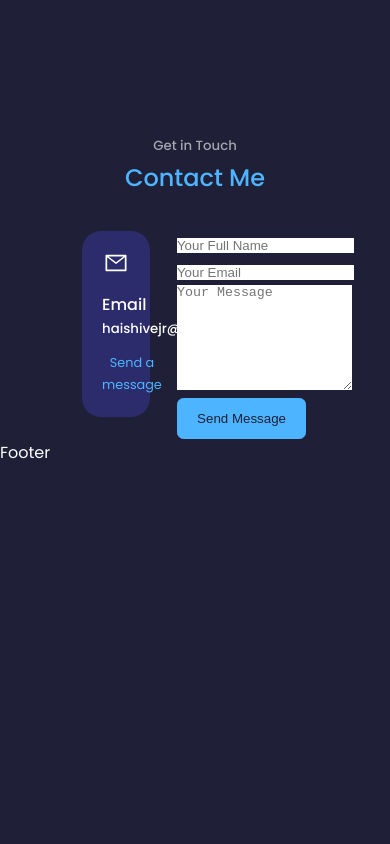
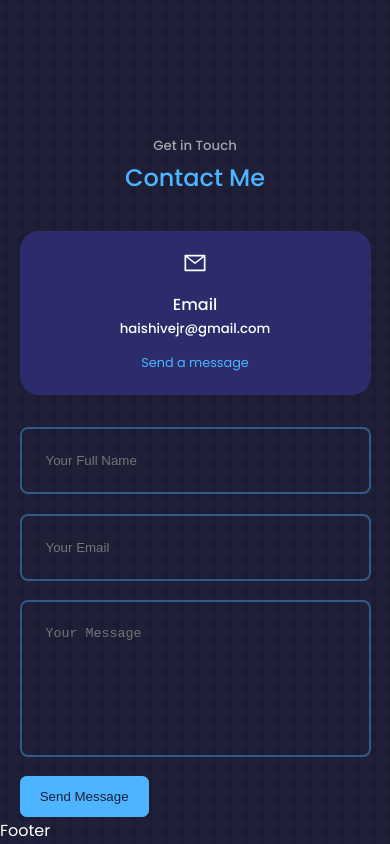
Before and after one commit to haijrshive/React-Portfolio-Website, a React (Create React App) app: page / in a window 390 px wide. Shown: the part 5288-6132 px from the top of the page. Before the commit the page ends 5754 px from the top, so only its background shows below. Built offline with nearby package versions, Linux system fonts and the light colour scheme.

Commit message:
Added background image

```diff
--- a/src/components/contact/contact.css
+++ b/src/components/contact/contact.css
@@ -35,3 +35,35 @@
     display: inline-block;
     font-size: 0.8rem;
 }
+
+/* ================== FORM ===================== */
+form {
+    display: flex;
+    flex-direction: column;
+    gap: 1.2rem;
+}
+
+input, textarea {
+    width: 100%;
+    padding: 1.5rem;
+    border-radius: 0.5rem;
+    background: transparent;
+    border: 2px solid var(--color-primary-variant);
+    resize: none;
+    color: var(--color-white);
+}
+
+/* ============= MEDIA QUERIES (MEDIUM DEVICES) ================ */
+@media screen and (max-width: 1024px) {
+    .container.contact__container {
+        grid-template-columns: 1fr;
+        gap: 2rem;
+    }
+}
+
+/* ============= MEDIA QUERIES (SMALL DEVICES) ================ */
+@media screen and (max-width: 600px) {
+    .container.contact__container {
+        width: var(--container-width-sm);
+    }
+}
--- a/src/index.css
+++ b/src/index.css
@@ -32,7 +32,7 @@ html {
   scroll-behavior: smooth;
 }
 
-::-webkit-scrollbar {
+::webkit-scrollbar {
   display: none;
 }
 
@@ -41,7 +41,7 @@ body {
   background: var(--color-bg);
   color: var(--color-white);
   line-height: 1.7;
-  /* background-image: url(../src/assets/bg-texture.png); */
+  background-image: url(../src/assets/background.png);
 }
 
 /* ============== GENERAL STYLES ======================*/
```
Also changed, not shown: src/assets/background.png (added).
